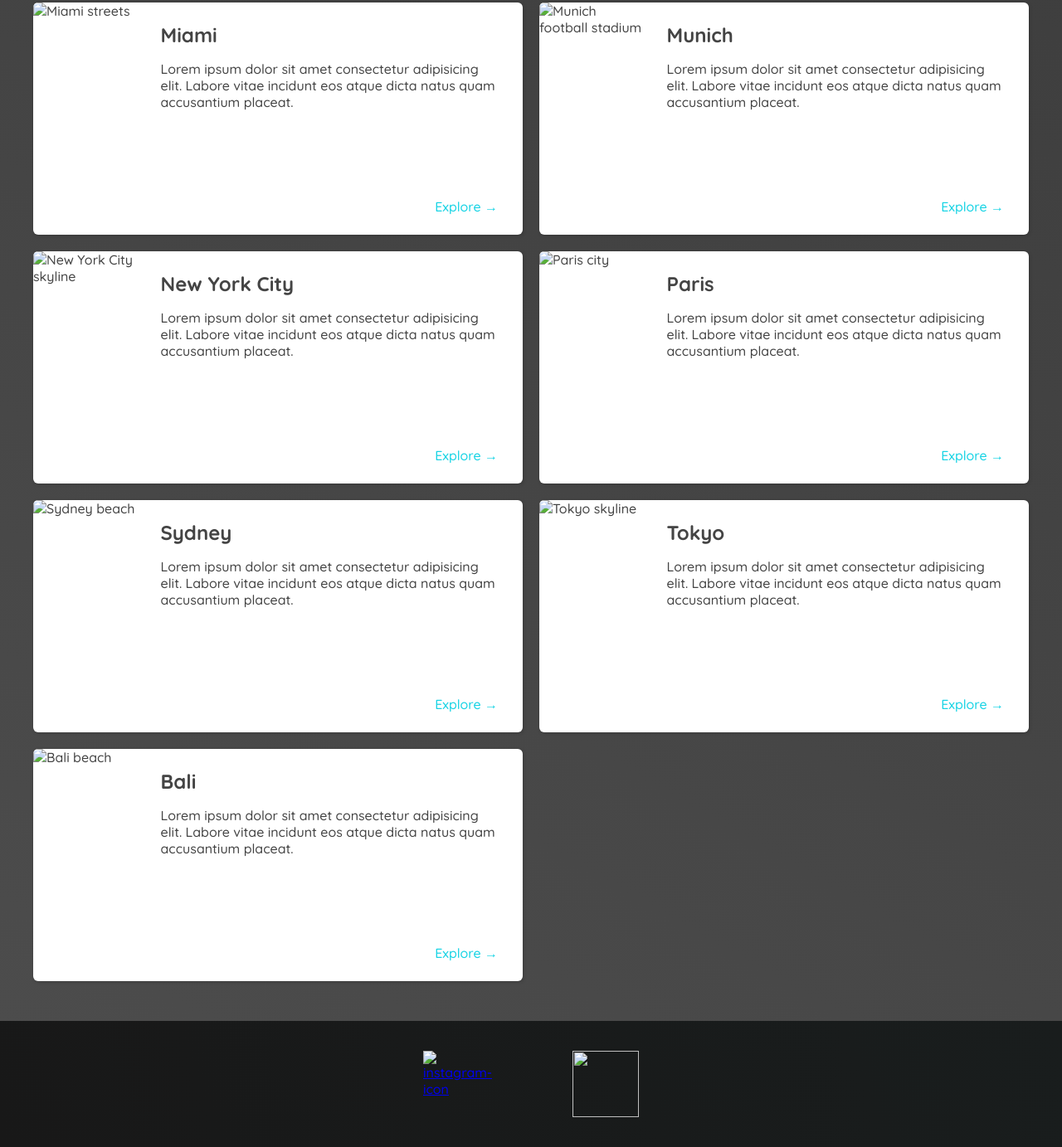
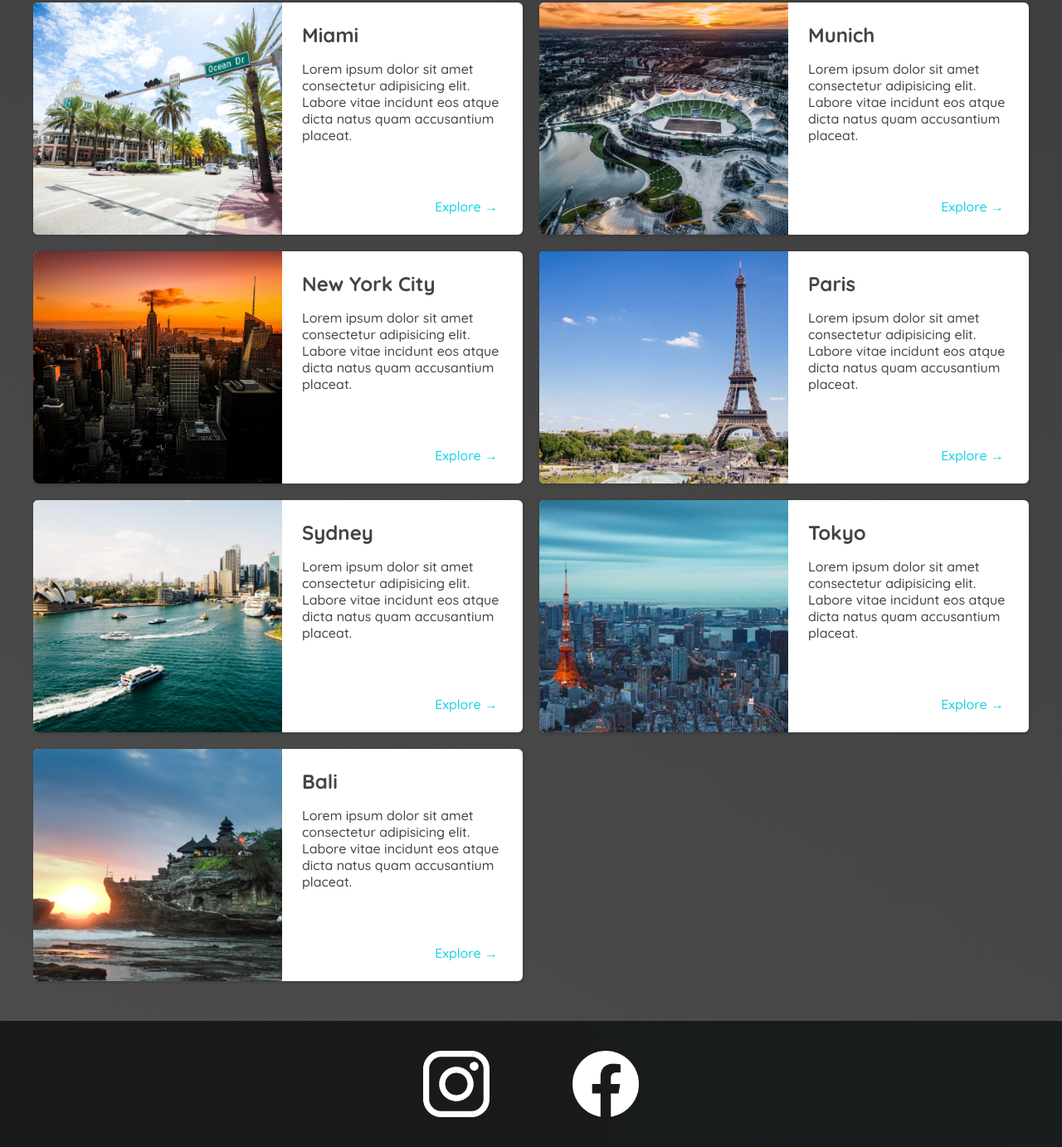
Before and after one commit to roshni27s/travel-goals, a plain HTML site: page places.html in a window 1280 px wide. Shown: the part 696-2079 px from the top of the page at 83% size. Drawn offline with Linux system fonts and the light colour scheme; the site is published under a folder, as on GitHub Pages, so addresses that start at the root find nothing.

Commit message:
Update places.html

```diff
--- a/places.html
+++ b/places.html
@@ -15,11 +15,11 @@
 <body>
     <header>
         <div id="page-logo">
-            <a href="/index.html">Travel Goals</a>
+            <a href="index.html">Travel Goals</a>
         </div>
         <nav>
             <ul>
-                <li><a href="/places.html">Destinations</a></li>
+                <li><a href="places.html">Destinations</a></li>
                 <li><a href="">About</a></li>
             </ul>
         </nav>
@@ -27,7 +27,7 @@
     <main>
         <ul>
             <li>
-              <img src="/images/places/barcelona.jpg" alt="City of Barcelona" />
+              <img src="images/places/barcelona.jpg" alt="City of Barcelona" />
               <div class="item-content">
                 <div>
                   <h2>Barcelona</h2>
@@ -42,7 +42,7 @@
               </div>
             </li>
             <li>
-              <img src="/images/places/hawaii.jpg" alt="Hawaii beach" />
+              <img src="images/places/hawaii.jpg" alt="Hawaii beach" />
               <div class="item-content">
                 <div>
                   <h2>Hawaii</h2>
@@ -57,7 +57,7 @@
               </div>
             </li>
             <li>
-              <img src="/images/places/london.jpg" alt="London city" />
+              <img src="images/places/london.jpg" alt="London city" />
               <div class="item-content">
                 <div>
                   <h2>London</h2>
@@ -76,7 +76,7 @@
               </div>
             </li>
             <li>
-              <img src="/images/places/miami.jpg" alt="Miami streets" />
+              <img src="images/places/miami.jpg" alt="Miami streets" />
               <div class="item-content">
                 <div>
                   <h2>Miami</h2>
@@ -91,7 +91,7 @@
               </div>
             </li>
             <li>
-              <img src="/images/places/munich.jpg" alt="Munich football stadium" />
+              <img src="images/places/munich.jpg" alt="Munich football stadium" />
               <div class="item-content">
                 <div>
                   <h2>Munich</h2>
@@ -106,7 +106,7 @@
               </div>
             </li>
             <li>
-              <img src="/images/places/new-york-city.jpg" alt="New York City skyline" />
+              <img src="images/places/new-york-city.jpg" alt="New York City skyline" />
               <div class="item-content">
                 <div>
                   <h2>New York City</h2>
@@ -123,7 +123,7 @@
               </div>
             </li>
             <li>
-              <img src="/images/places/paris.jpg" alt="Paris city" />
+              <img src="images/places/paris.jpg" alt="Paris city" />
               <div class="item-content">
                 <div>
                   <h2>Paris</h2>
@@ -138,7 +138,7 @@
               </div>
             </li>
             <li>
-              <img src="/images/places/sydney.jpg" alt="Sydney beach" />
+              <img src="images/places/sydney.jpg" alt="Sydney beach" />
               <div class="item-content">
                 <div>
                   <h2>Sydney</h2>
@@ -153,7 +153,7 @@
               </div>
             </li>
             <li>
-              <img src="/images/places/tokyo.jpg" alt="Tokyo skyline" />
+              <img src="images/places/tokyo.jpg" alt="Tokyo skyline" />
               <div class="item-content">
                 <div>
                   <h2>Tokyo</h2>
@@ -168,7 +168,7 @@
               </div>
             </li>
             <li>
-              <img src="/images/places/bali.jpg" alt="Bali beach" />
+              <img src="images/places/bali.jpg" alt="Bali beach" />
               <div class="item-content">
                 <div>
                   <h2>Bali</h2>
@@ -188,12 +188,12 @@
         <ul>
             <li>
                 <a href="https://www.instagram.com" target="_blank">
-                    <img src="/images/icons/insta.png" alt="instagram-icon">
+                    <img src="images/icons/insta.png" alt="instagram-icon">
                 </a>
             </li>
             <li>
                 <a href="https://www.facebook.com" target="_blank">
-                    <img src="/images/icons/facebook.png" alt="">
+                    <img src="images/icons/facebook.png" alt="">
                 </a>
             </li>
         </ul>
```
